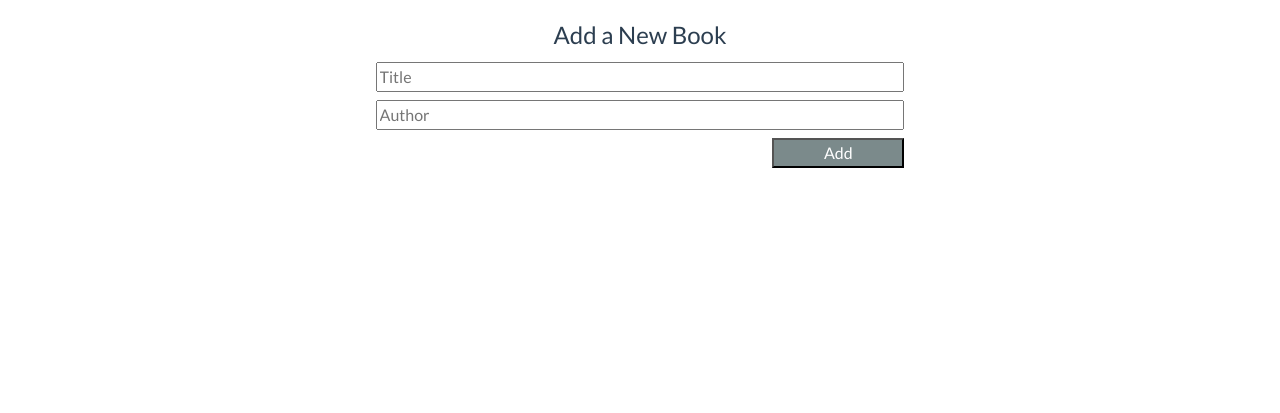
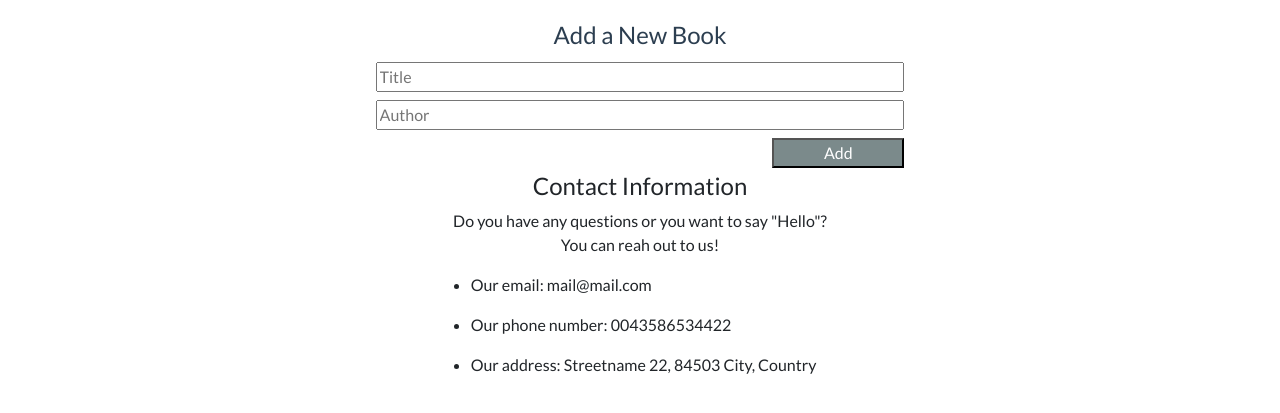
Before and after one commit to memelopez/books-awesome, a website: page index.html in a window 1280 px wide. Shown: the part 175-588 px from the top of the page. Drawn offline with nearby package versions, Linux system fonts and the light colour scheme.

Commit message:
Add Contact section html

```diff
--- a/index.html
+++ b/index.html
@@ -40,6 +40,25 @@
             </div>
           </div>
         </div>
+        <div id="div4contact" class="row justify-content-center">
+          <div class="col-6">
+            <h4 class="text-center">Contact Information</h4>
+            <p class="text-center">Do you have any questions or you want to say "Hello"?
+              You can reah out to us!
+            </p>
+            <ul>
+              <li>
+                <p>Our email: mail@mail.com</p>
+              </li>
+              <li>
+                <p>Our phone number: 0043586534422</p>
+              </li>
+              <li>
+                <p>Our address: Streetname 22, 84503 City, Country</p>
+              </li>
+            </ul>
+          </div>
+        </div>
       </div>
     </div>
   </div>
```
